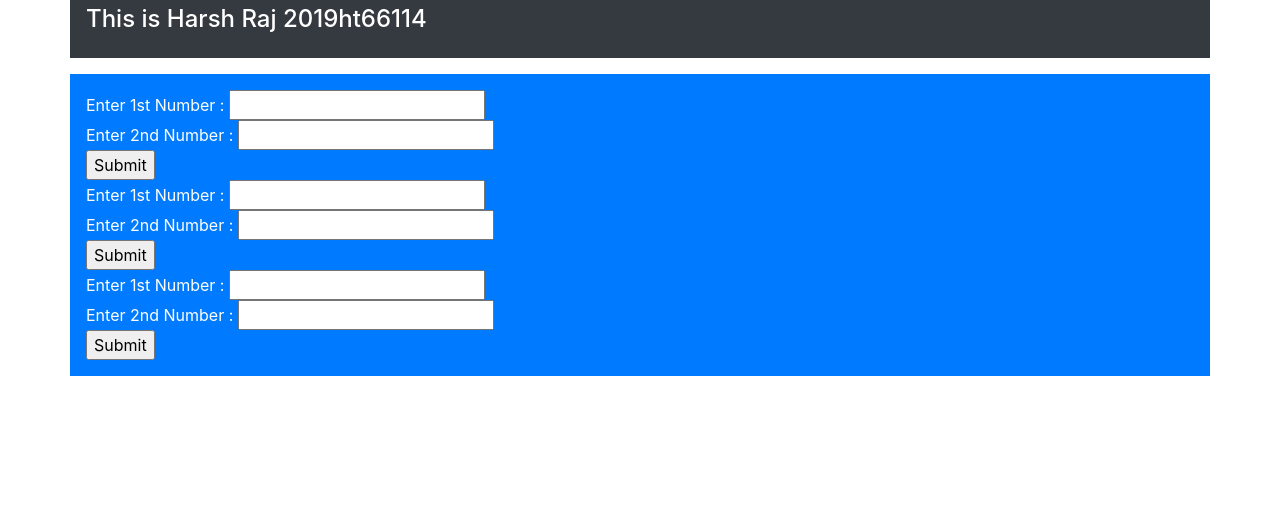
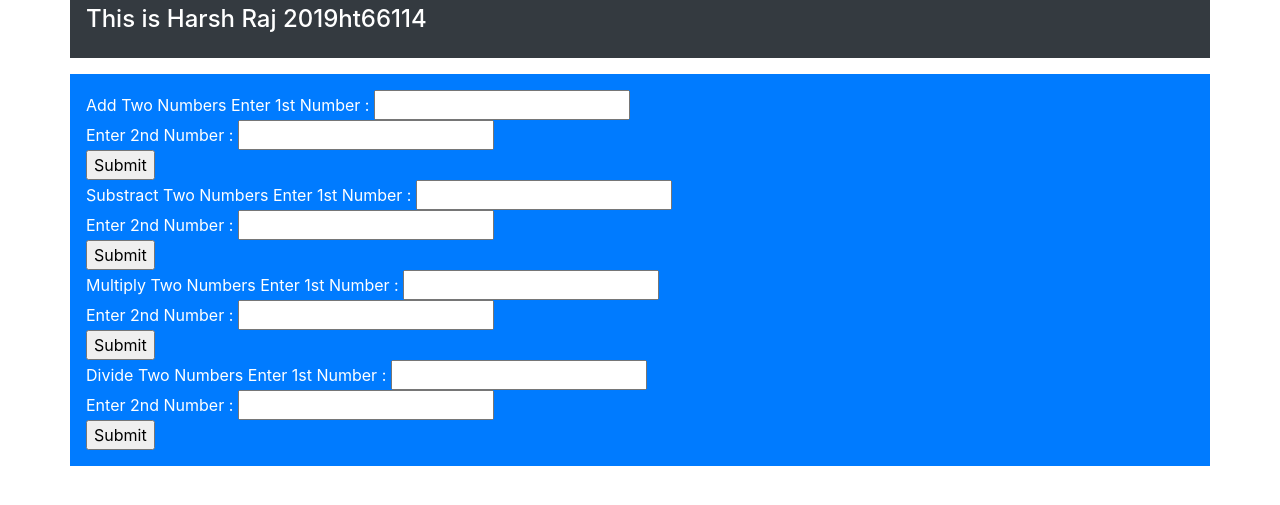
Before and after one commit to harshraj11/mtech-harshraj-2019ht66114, a plain HTML site: page demoApp/WebContent/calculate.html in a window 1280 px wide. Shown: the part 83-588 px from the top of the page. Drawn offline with nearby package versions, Linux system fonts and the light colour scheme.

Commit message:
Committing the calculate.html changes

```diff
--- a/demoApp/WebContent/calculate.html
+++ b/demoApp/WebContent/calculate.html
@@ -18,18 +18,28 @@
 
 <div class="container p-3 my-3 bg-primary text-white">
      <form action="calculate">
+	   Add Two Numbers
        Enter 1st Number : <input type="text" name="num1"><br>
        Enter 2nd Number : <input type="text" name="num2"><br>
        <input type="submit">
     </form>
 
 	<form action="calculate" method="get">
+	   Substract Two Numbers
        Enter 1st Number : <input type="text" name="num1"><br>
        Enter 2nd Number : <input type="text" name="num2"><br>
        <input type="submit">
     </form>
 
     <form action="calculate" method="post">
+	   Multiply Two Numbers
+       Enter 1st Number : <input type="text" name="num1"><br>
+       Enter 2nd Number : <input type="text" name="num2"><br>
+       <input type="submit">
+    </form>
+
+	<form action="calculate" method="post">
+	   Divide Two Numbers
        Enter 1st Number : <input type="text" name="num1"><br>
        Enter 2nd Number : <input type="text" name="num2"><br>
        <input type="submit">
```
